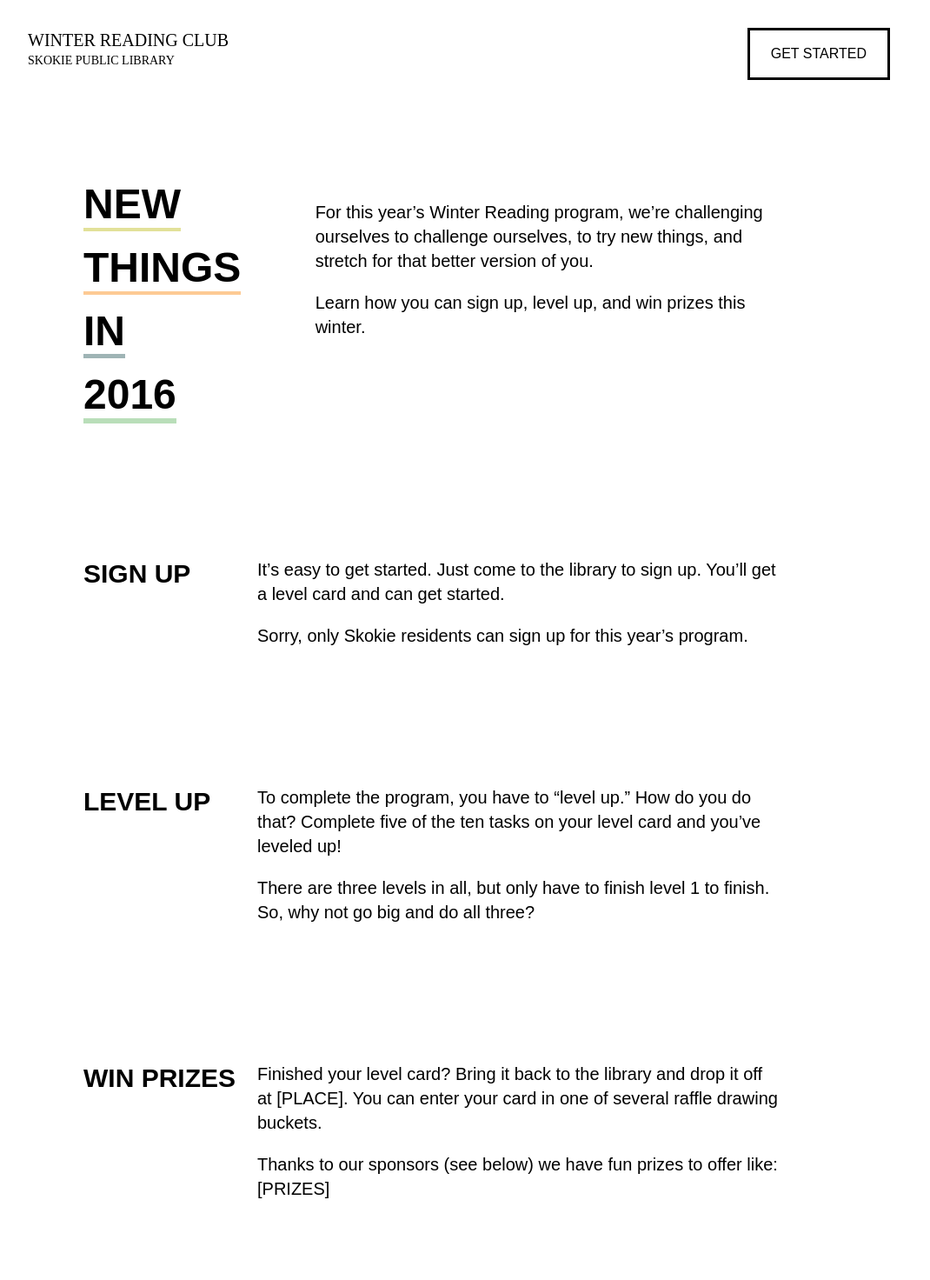
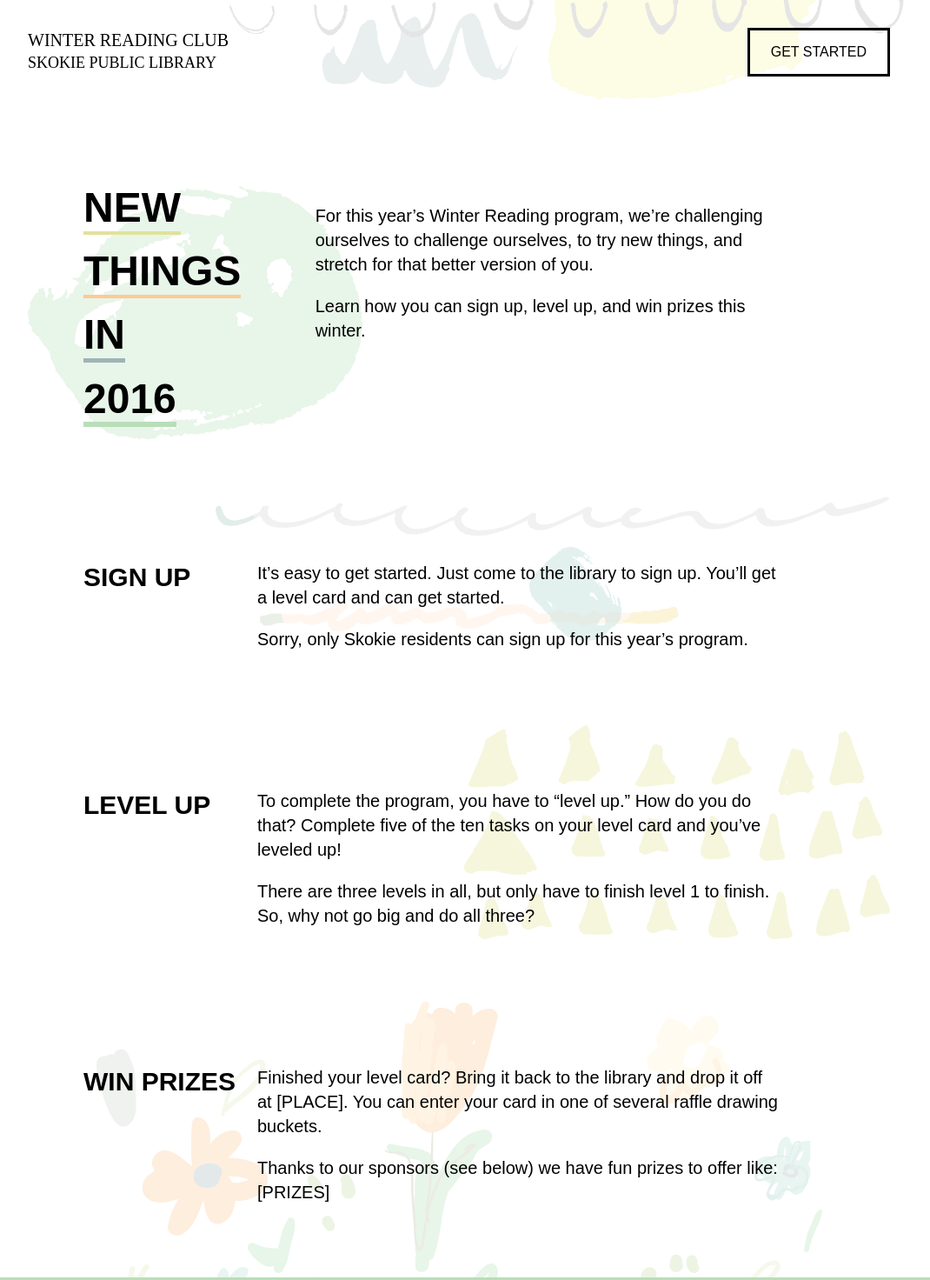
Before and after one commit to skokielibrary/wrc-2016, a website: page dist/index.html in a window 1280 px wide. Shown: the top 1472 px of the page at 87% size, without its empty margins (112-1182 px from the left). Drawn offline with Linux system fonts and the light colour scheme.

Commit message:
basic page structure and backgrounds

```diff
--- a/src/scss/_base.scss
+++ b/src/scss/_base.scss
@@ -15,6 +15,11 @@ h1, h2, h3{
 
 a{
   color: darken($green, 20%);
+  transition: .2s ease opacity;
+}
+
+a:hover{
+  opacity: .6;
 }
 
 .container{
@@ -26,7 +31,7 @@ a{
 
 .button{
   display: inline-block;
-  padding: 1rem 1.5rem;
+  padding: .875rem 1.5rem;
   border: 3px solid $black;
   color: $black;
   text-decoration: none;
--- a/src/scss/_header.scss
+++ b/src/scss/_header.scss
@@ -2,6 +2,7 @@ header[role=banner]{
   @extend .container;
   padding-top: 2rem;
   padding-bottom: 2rem;
+  background: url('../img/header.png') no-repeat top right;
 
   .button{
     float: right;
@@ -18,6 +19,6 @@ header[role=banner]{
   small{
     display: block;
     font-family: 'Avenir 35 Light';
-    font-size: .875rem;
+    font-size: 1.125rem;
   }
 }
--- a/src/scss/_main.scss
+++ b/src/scss/_main.scss
@@ -1,5 +1,6 @@
 main[role=main]{
   @extend .container;
+  padding-bottom: 0;
 
   section{
     display: table;
@@ -56,3 +57,19 @@ main[role=main]{
   }
 
 }
+
+.intro{
+  background: url('../img/intro.png') no-repeat center left;
+}
+
+.signup{
+  background: url('../img/signup.png') no-repeat top right;
+}
+
+.levelup{
+  background: url('../img/levelup.png') no-repeat top right;
+}
+
+.prizes{
+  background: url('../img/prizes.png') no-repeat top center;
+}
```
Also changed, not shown: dist/css/styles.css, dist/img/header.png (added), dist/img/intro.png (added), dist/img/levelup.png (added), dist/img/prizes.png (added), dist/img/signup.png (added), dist/index.html, 1 other file.
